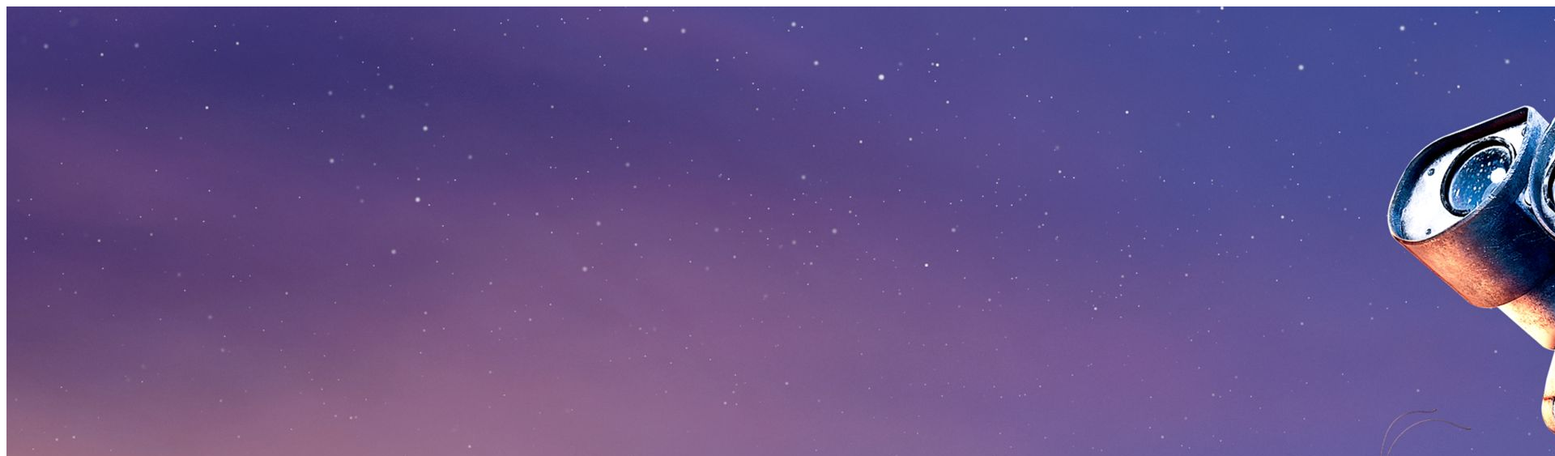
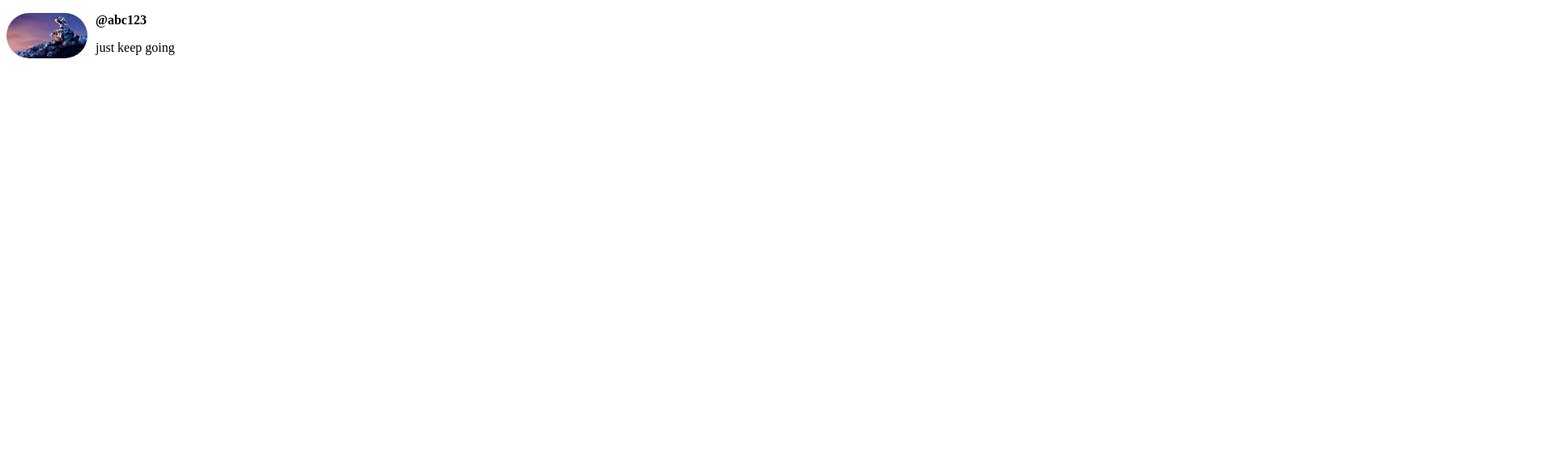
Before and after one commit to ruthondrada/le-dream-lives, a plain HTML site: page index.html in a window 1280 px wide. Shown: the top 563 px of the page at 81% size, 1920 px wide, since content can reach past the window. Drawn offline with Linux system fonts and the light colour scheme.

Commit message:
Add css properties

```diff
--- a/index.html
+++ b/index.html
@@ -1,12 +1,24 @@
 <!DOCTYPE html>
 <html>
     <head>
-        <title>HTML </title>
+        <title>HTML & CSS refresher</title>
+        <style>
+            img {
+                width: 100px;
+                border-radius: 50px;
+                float: left;
+                margin-right: 10px;
+            }
+
+            .username {
+                font-weight: bold;
+            }
+        </style>
     </head>
 
     <body>
         <img src="images/walle.jpeg">
-        <p>@abc123</p>
+        <p class="username">@abc123</p>
         <p>just keep going</p>
     </body>
 </html>
```
